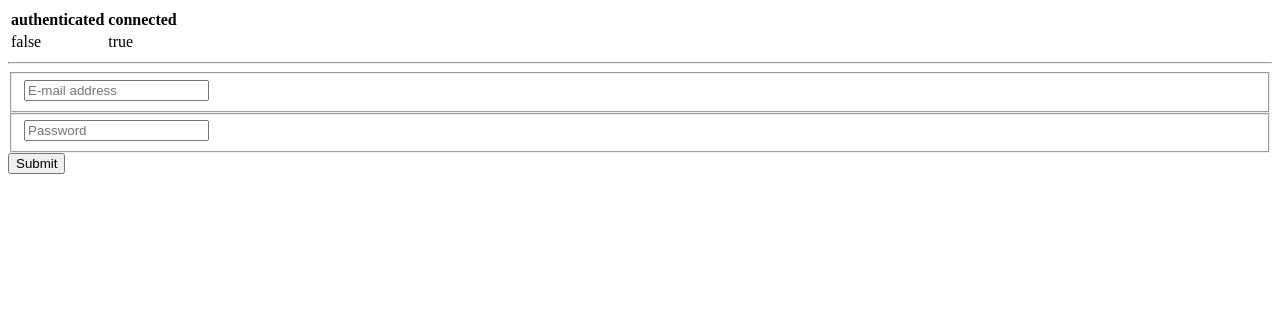
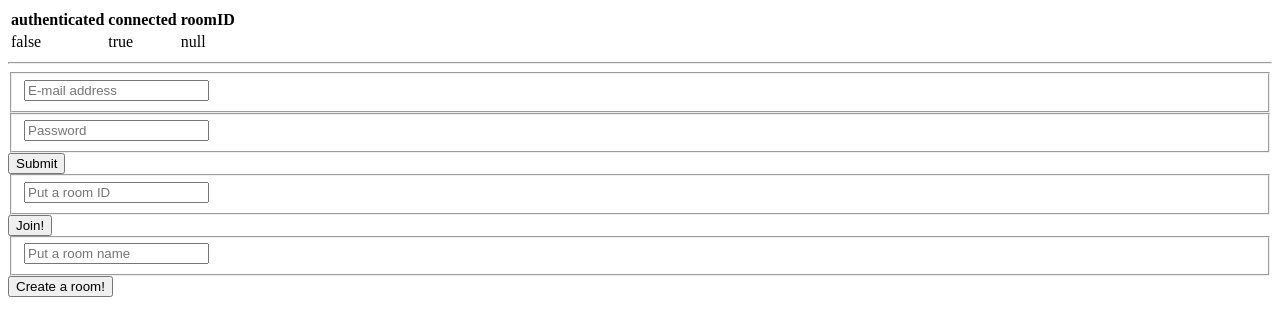
Before and after one commit to michalstol/scrum-poker, a React (Create React App) app: page / in a window 1280 px wide. Shown: the top 336 px of the page. Built offline with nearby package versions, Linux system fonts and the light colour scheme; no server answers.

Commit message:
add room

```diff
--- a/package.json
+++ b/package.json
@@ -3,6 +3,7 @@
     "version": "0.1.0",
     "private": true,
     "dependencies": {
+        "@firebase/auth-types": "^0.10.1",
         "@testing-library/jest-dom": "^4.2.4",
         "@testing-library/react": "^9.5.0",
         "@testing-library/user-event": "^7.2.1",
--- a/src/App.tsx
+++ b/src/App.tsx
@@ -4,6 +4,7 @@ import AppContext, { defaultInterface } from './contexts/AppContext';
 
 import Auth from './base/Auth';
 import SignInForm from './components/SignInForm';
+import SetRoom from './components/SetRoom';
 
 function App() {
     const [appState, setAppState] = useState({
@@ -11,7 +12,7 @@ function App() {
         updateContext: (newState: any) =>
             setAppState({ ...appState, ...newState }),
     });
-    const { authenticated, connected } = appState;
+    const { authenticated, connected, roomID, updateContext } = appState;
 
     return (
         <AppContext.Provider value={appState}>
@@ -21,12 +22,14 @@ function App() {
                         <tr>
                             <th>authenticated</th>
                             <th>connected</th>
+                            <th>roomID</th>
                         </tr>
                     </thead>
                     <tbody>
                         <tr>
                             <td>{authenticated ? 'true' : 'false'}</td>
                             <td>{connected ? 'true' : 'false'}</td>
+                            <td>{roomID !== null ? roomID : 'null'}</td>
                         </tr>
                     </tbody>
                 </table>
@@ -34,8 +37,9 @@ function App() {
 
             <hr />
 
-            <Auth updateContext={appState.updateContext} />
+            <Auth updateContext={updateContext} />
             <SignInForm />
+            <SetRoom updateContext={updateContext} />
         </AppContext.Provider>
     );
 }
--- a/src/base/Auth.tsx
+++ b/src/base/Auth.tsx
@@ -1,7 +1,7 @@
 import React, { useState, useEffect } from 'react';
 
 import { auth } from './../firebase/firebase';
-import { setCookie, checkCookie } from './../helpers/cookie';
+import { setCookie } from './../helpers/cookie';
 
 import { UpdateContextInterface, defaultAuth } from './../contexts/AppContext';
 
--- /dev/null
+++ b/src/components/SetRoom.tsx
@@ -0,0 +1,81 @@
+import React, { useState, useEffect } from 'react';
+// import { FirebaseAuth } from '@firebase/auth-types';
+
+import { auth, db } from './../firebase/firebase';
+
+import { UpdateContextInterface } from './../contexts/AppContext';
+import { defaultRoom } from './../contexts/RoomContext';
+
+import Input from './form-component/Input';
+import Button from './form-component/Button';
+
+const dbRooms = db.collection('rooms');
+
+export default function SetRoom({
+    updateContext,
+}: UpdateContextInterface): any {
+    const [roomID, setRoomID] = useState('');
+    const [roomName, setRoomName] = useState('');
+    const [newRoomID, setNewRoomID] = useState('');
+
+    useEffect(() => {
+        if (newRoomID === '') return;
+
+        updateContext({
+            roomID: newRoomID,
+        });
+    }, [newRoomID]);
+
+    const joinRoomHandler = (event: React.SyntheticEvent): void => {
+        event.preventDefault();
+
+        console.log({ roomID });
+    };
+
+    const createRoomHandler = (event: React.SyntheticEvent): void => {
+        event.preventDefault();
+
+        // typescript FirebaseAuth from @firebase/auth-types
+        const { uid, displayName }: any = auth.currentUser;
+
+        dbRooms
+            .add({
+                ...defaultRoom,
+                name: roomName,
+                admin: uid,
+                users: [],
+            })
+            .then(doc => {
+                const { id } = doc;
+
+                setNewRoomID(id);
+            });
+    };
+
+    return (
+        <>
+            <form onSubmit={joinRoomHandler}>
+                <Input
+                    type="text"
+                    name="room-id"
+                    placeholder="Put a room ID"
+                    value={roomID}
+                    setValue={setRoomID}
+                />
+
+                <Button>Join!</Button>
+            </form>
+            <form onSubmit={createRoomHandler}>
+                <Input
+                    type="text"
+                    name="room-name"
+                    placeholder="Put a room name"
+                    value={roomName}
+                    setValue={setRoomName}
+                />
+
+                <Button>Create a room!</Button>
+            </form>
+        </>
+    );
+}
--- a/src/components/form-component/Button.tsx
+++ b/src/components/form-component/Button.tsx
@@ -3,11 +3,17 @@ import React from 'react';
 interface ButtonInterface {
     children: any;
     type?: 'submit' | 'reset' | 'button';
+    onClick?: (event: React.FormEvent) => void;
 }
 
 export default function Button({
     children,
     type = 'submit',
+    onClick = () => {},
 }: ButtonInterface): any {
-    return <button type={type}>{children}</button>;
+    return (
+        <button type={type} onClick={onClick}>
+            {children}
+        </button>
+    );
 }
--- a/src/contexts/AppContext.tsx
+++ b/src/contexts/AppContext.tsx
@@ -14,6 +14,16 @@ export const defaultAuth = {
     ...checkCookie(undefined, ['authenticated']),
 };
 
+// RoomInterface
+export interface RoomIDInterface {
+    roomID: null | string;
+}
+
+export const defaultRoom = {
+    roomID: null,
+    ...checkCookie(undefined, ['roomID']),
+};
+
 // UpdateContext
 export interface UpdateContextInterface {
     updateContext(newStatus: object): any;
@@ -27,11 +37,13 @@ export const defaultUpdateContext = {
 export interface ContextInterface {
     clone(authenticated: AuthInterface): AuthInterface;
     clone(connected: AuthInterface): AuthInterface;
+    clone(roomID: RoomIDInterface): RoomIDInterface;
     clone(updateContext: UpdateContextInterface): UpdateContextInterface;
 }
 
 export const defaultInterface = {
     ...defaultAuth,
+    ...defaultRoom,
     ...defaultUpdateContext,
 };
 
--- /dev/null
+++ b/src/contexts/RoomContext.tsx
@@ -0,0 +1,28 @@
+import React from 'react';
+import firebase from 'firebase';
+
+export interface RoomInterface {
+    name: string;
+    admin: string;
+    users: [];
+}
+
+export const defaultRoom = {
+    name: 'Scrum Poker',
+    admin: '',
+    users: [],
+};
+
+export interface UserInterface {
+    uid: string;
+    name: string;
+    role: 'croupier' | 'spectator' | 'player';
+    bet: null | number;
+}
+
+export const defaultRoomUser = {
+    uid: '',
+    name: '',
+    role: 'spectator',
+    bet: null,
+};
--- a/src/firebase/firebase.js
+++ b/src/firebase/firebase.js
@@ -1,6 +1,6 @@
 import firebase from 'firebase/app';
 import 'firebase/auth';
-import 'firebase/database';
+import 'firebase/firestore';
 
 firebase.initializeApp({
     apiKey: 'AIzaSyD_Px87zTOu29vJ4uJ9skOKzv-NyX_3cIY',
@@ -14,6 +14,6 @@ firebase.initializeApp({
 
 // BASE
 export const auth = firebase.auth();
-export const db = firebase.database();
+export const db = firebase.firestore();
 
 console.log({auth, db});
--- a/src/helpers/cookie.tsx
+++ b/src/helpers/cookie.tsx
@@ -13,7 +13,7 @@ export function checkCookie(name = defaultCookie, params: string[] = []) {
             for (let param of params) {
                 const tempValue = parseCookie[param];
 
-                if (typeof tempValue !== undefined)
+                if (typeof tempValue !== 'undefined')
                     paramsObject[param] = tempValue;
             }
 
```
Also changed, not shown: src/components/Room.tsx (added, +8 -0 lines).
